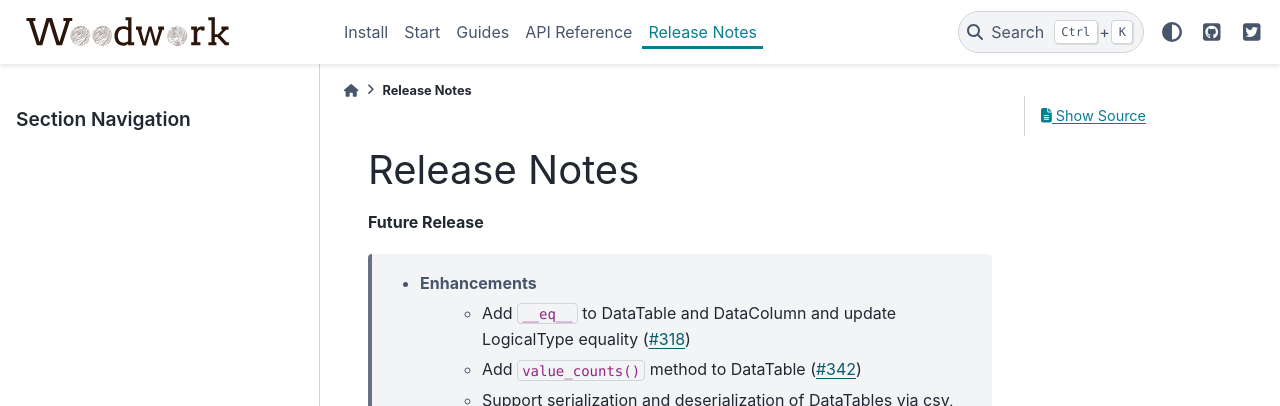
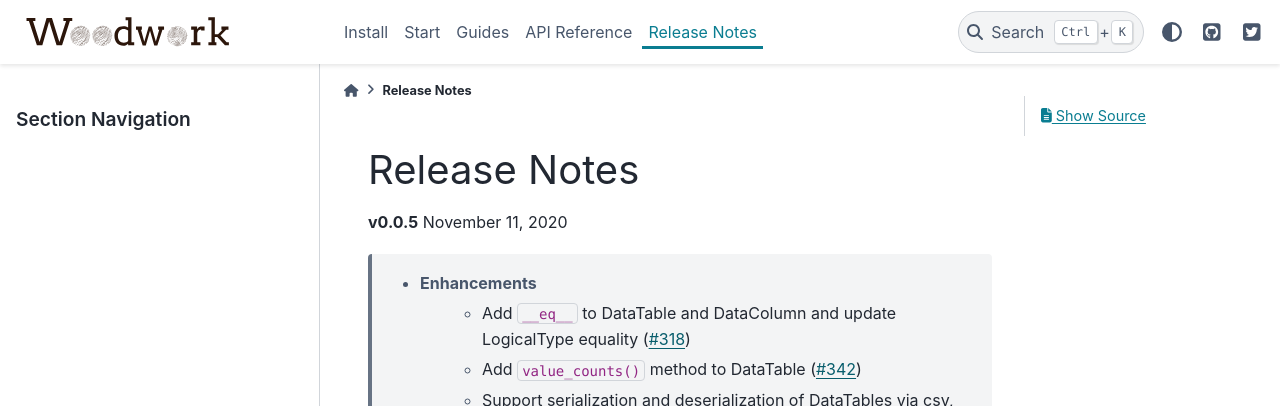
Before and after one commit to alteryx/woodwork, a Sphinx documentation site: the page built from docs/source/release_notes.rst, in a window 1280 px wide and 900 px high. Shown: the top 406 px of the window. Built offline with Sphinx 7.4.7 and the PyData theme 0.15.4, drawn with Linux system fonts in a browser that asks for light colours; comment, search, counter and statistics services are not loaded.

Commit message:
v0.0.5 (#371)
* Update setup.py

* Update version.py

* Update test_version.py

* Update release_notes.rst

* Update release_notes.rst

```diff
--- a/docs/source/release_notes.rst
+++ b/docs/source/release_notes.rst
@@ -2,7 +2,17 @@
 
 Release Notes
 -------------
-**Future Release**
+.. **Future Release**
+    * Enhancements
+    * Fixes
+    * Changes
+    * Documentation Changes
+    * Testing Changes
+
+.. Thanks to the following people for contributing to this release:
+
+
+**v0.0.5** November 11, 2020
 
     * Enhancements
         * Add ``__eq__`` to DataTable and DataColumn and update LogicalType equality (:pr:`318`)
--- a/setup.py
+++ b/setup.py
@@ -14,7 +14,7 @@
     author='Alteryx, Inc.',
     author_email='support@featurelabs.com',
     license='BSD 3-clause',
-    version='0.0.4',
+    version='0.0.5',
     description='a two-dimensional data object with labeled axes and typing information',
     url='https://github.com/FeatureLabs/woodwork/',
     classifiers=[
--- a/woodwork/version.py
+++ b/woodwork/version.py
@@ -1 +1 @@
-__version__ = "0.0.4"
+__version__ = "0.0.5"
```
Also changed, not shown: 1 other file.
